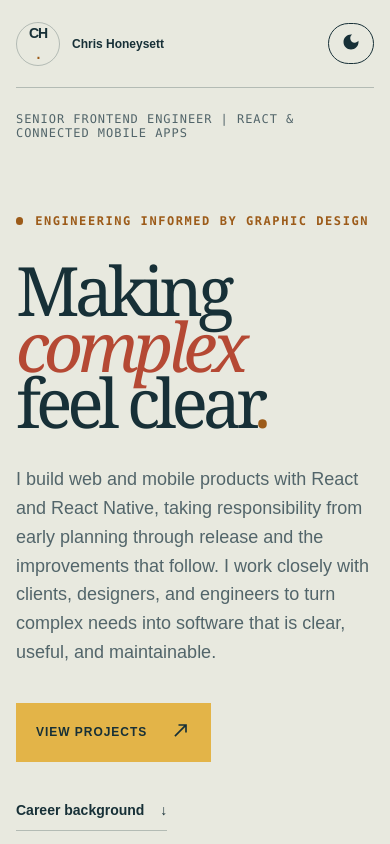
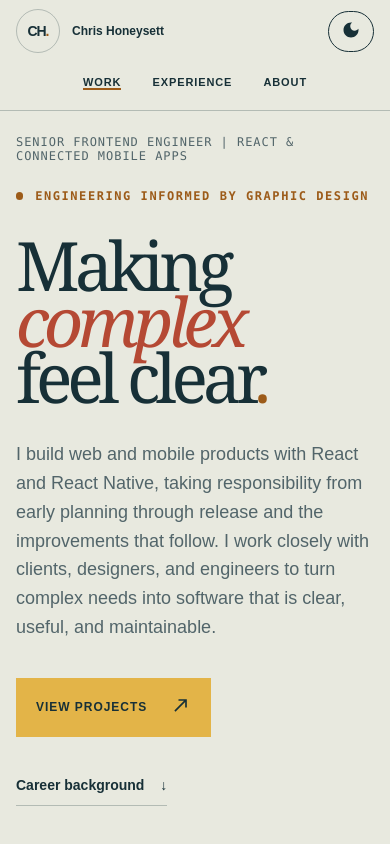
Before and after one commit to chrislhoneysett/chrishoneysett.dev, a Next.js app: page / in a window 390 px wide. Shown: the top 844 px of the page. Built offline with nearby package versions, Linux system fonts and the light colour scheme.

Commit message:
feat: enhance navigation with scroll detection and active section highlighting

```diff
--- a/src/app/globals.css
+++ b/src/app/globals.css
@@ -7,6 +7,7 @@
 
 html {
   scroll-behavior: smooth;
+  scroll-padding-top: var(--nav-height);
 }
 
 html,
--- a/src/app/page.tsx
+++ b/src/app/page.tsx
@@ -11,8 +11,8 @@ import styles from '@/components/home/HomeLayout.module.css'
 export default function Home() {
   return (
     <main id='top'>
+      <SiteNav />
       <div className={styles.shell}>
-        <SiteNav />
         <HeroSection />
       </div>
       <WorkSection />
--- a/src/app/theme.css
+++ b/src/app/theme.css
@@ -189,7 +189,7 @@
     --layout-section-space: var(--space-20);
     --layout-band-space: var(--space-20);
     --layout-column-gap: var(--space-8);
-    --nav-height: 5.5rem;
+    --nav-height: 5rem;
     --hero-min-height: 0;
     --hero-art-height: 24rem;
     --hero-stats-height: 7rem;
--- a/src/components/home/sections/Hero/Hero.module.css
+++ b/src/components/home/sections/Hero/Hero.module.css
@@ -53,7 +53,7 @@
   z-index: 1;
   padding-block: var(--space-12) var(--space-20);
   @media (max-width: 760px) {
-    padding-block: var(--space-12);
+    padding-block: 0 var(--space-12);
   }
 }
 
--- a/src/components/home/sections/Navigation/Navigation.module.css
+++ b/src/components/home/sections/Navigation/Navigation.module.css
@@ -1,12 +1,40 @@
 .nav {
-  width: min(calc(100% - 2 * var(--layout-gutter)), var(--layout-max-width));
+  position: sticky;
+  top: 0;
+  z-index: 20;
+  width: 100%;
   margin-inline: auto;
   min-height: var(--nav-height);
+  padding-inline: max(
+    var(--layout-gutter),
+    calc((100% - var(--layout-max-width)) / 2)
+  );
   display: flex;
   align-items: center;
   justify-content: space-between;
   gap: var(--space-8);
   border-bottom: var(--border-thin) solid var(--color-hero-border);
+  background: var(--color-hero);
+
+  @media (max-width: 760px) {
+    display: grid;
+    grid-template-columns: minmax(0, 1fr);
+    grid-template-rows: 46px 24px;
+    row-gap: var(--space-4);
+    min-height: 0;
+    padding-top: var(--space-2);
+    padding-bottom: var(--space-4);
+    transition:
+      grid-template-rows var(--motion-slow) var(--motion-ease),
+      padding-top var(--motion-slow) var(--motion-ease);
+  }
+
+  &[data-scroll-mode='scrolled'] {
+    @media (max-width: 760px) {
+      grid-template-rows: 0px 24px;
+      padding-top: 0;
+    }
+  }
 
   & a:hover {
     color: var(--color-highlight-strong);
@@ -22,6 +50,10 @@
   white-space: nowrap;
 }
 
+.navIdentity {
+  display: contents;
+}
+
 .mark {
   width: 2.75rem;
   height: 2.75rem;
@@ -31,10 +63,14 @@
   border-radius: var(--radius-round);
   font-size: var(--font-size-sm);
   letter-spacing: var(--tracking-mark);
+}
 
-  & span {
-    color: var(--color-highlight-strong);
-  }
+.markInitials {
+  white-space: nowrap;
+}
+
+.markPeriod {
+  color: var(--color-highlight-strong);
 }
 
 .navLinks,
@@ -45,13 +81,77 @@
 }
 
 .navLinks {
-  font-size: var(--font-size-xs);
+  position: absolute;
+  left: 50%;
+  font-size: var(--font-size-sm);
   font-weight: var(--font-weight-bold);
   letter-spacing: var(--tracking-meta);
   text-transform: uppercase;
+  transform: translateX(-50%);
+
+  & a {
+    position: relative;
+    padding-block: var(--space-2);
+  }
+
+  & a::after {
+    position: absolute;
+    right: 0;
+    bottom: 0;
+    left: 0;
+    height: 2px;
+    background: var(--color-highlight-strong);
+    content: '';
+    transform: scaleX(0);
+    transform-origin: left;
+    transition: transform var(--motion-slow) var(--motion-ease);
+  }
+
+  & .activeLink::after {
+    transform: scaleX(1);
+  }
 
   @media (max-width: 760px) {
-    display: none;
+    position: static;
+    display: flex;
+    min-height: 0;
+    overflow: hidden;
+    width: 100%;
+    visibility: visible;
+    justify-content: center;
+    gap: clamp(var(--space-5), 8vw, var(--space-8));
+    padding: 0;
+    font-size: 0.6875rem;
+    transform: none;
+
+    & a {
+      padding-block: 2px;
+    }
+  }
+}
+
+.navIdentity {
+  @media (max-width: 760px) {
+    display: flex;
+    min-height: 0;
+    overflow: hidden;
+    align-items: center;
+    justify-content: space-between;
+    transition:
+      opacity var(--motion-slow) var(--motion-ease),
+      transform var(--motion-slow) var(--motion-ease),
+      visibility 0s linear;
+  }
+}
+
+.nav[data-scroll-mode='scrolled'] {
+  & .navIdentity {
+    @media (max-width: 760px) {
+      opacity: 0;
+      pointer-events: none;
+      transform: translateY(-0.5rem);
+      transition-delay: 0s, 0s, var(--motion-slow);
+    }
   }
 }
 
--- a/src/components/home/sections/Navigation/SiteNav.tsx
+++ b/src/components/home/sections/Navigation/SiteNav.tsx
@@ -1,23 +1,101 @@
+'use client'
+
+import { useEffect, useState } from 'react'
 import { ThemeToggle } from './ThemeToggle'
 import { ContactDialog } from '@/components/ContactDialog'
 import { profile } from '@/data/profile'
 import styles from './Navigation.module.css'
 
 export function SiteNav() {
+  const [activeSection, setActiveSection] = useState('')
+  const [scrollMode, setScrollMode] = useState<'top' | 'scrolled'>('top')
+
+  useEffect(() => {
+    const updateScrollMode = () => {
+      setScrollMode(window.scrollY <= 20 ? 'top' : 'scrolled')
+    }
+
+    updateScrollMode()
+    window.addEventListener('scroll', updateScrollMode, { passive: true })
+    return () => window.removeEventListener('scroll', updateScrollMode)
+  }, [])
+
+  useEffect(() => {
+    const sections = ['work', 'experience', 'about']
+      .map((id) => document.getElementById(id))
+      .filter((section): section is HTMLElement => section !== null)
+    const navHeight = document
+      .querySelector('nav[aria-label="Main navigation"]')
+      ?.getBoundingClientRect().height ?? 0
+    const activeOffset = window.innerWidth <= 760 ? 24 : Math.ceil(navHeight)
+
+    const observer = new IntersectionObserver(
+      (entries) => {
+        const visibleSections = entries
+          .filter((entry) => entry.isIntersecting)
+          .sort((a, b) => a.boundingClientRect.top - b.boundingClientRect.top)
+
+        if (visibleSections.length > 0) {
+          setActiveSection(visibleSections[0].target.id)
+        }
+      },
+      {
+        rootMargin: `-${activeOffset}px 0px -68% 0px`,
+        threshold: 0,
+      },
+    )
+
+    sections.forEach((section) => observer.observe(section))
+    return () => observer.disconnect()
+  }, [])
+
   return (
-    <nav className={styles.nav} aria-label='Main navigation'>
-      <a className={styles.wordmark} href='#top' aria-label={`${profile.name}, top of page`}>
-        <span className={styles.mark}>CH<span>.</span></span>
-        <span>{profile.name}</span>
-      </a>
+    <nav className={styles.nav} data-scroll-mode={scrollMode} aria-label='Main navigation'>
+      <div className={styles.navIdentity}>
+        <a
+          className={styles.wordmark}
+          href='#top'
+          aria-label={`${profile.name}, top of page`}
+        >
+          <span className={styles.mark} aria-hidden='true'>
+            <span className={styles.markInitials}>
+              CH<span className={styles.markPeriod}>.</span>
+            </span>
+          </span>
+          <span>{profile.name}</span>
+        </a>
+        <div className={styles.navEnd}>
+          <ThemeToggle />
+          <ContactDialog
+            id='nav-contact'
+            email={profile.email}
+            className={styles.navContact}
+            label="Let's talk"
+          />
+        </div>
+      </div>
       <div className={styles.navLinks}>
-        <a href='#work'>Work</a>
-        <a href='#experience'>Experience</a>
-        <a href='#about'>About</a>
-      </div>
-      <div className={styles.navEnd}>
-        <ThemeToggle />
-        <ContactDialog id='nav-contact' email={profile.email} className={styles.navContact} label="Let's talk" />
+        <a
+          className={activeSection === 'work' ? styles.activeLink : undefined}
+          href='#work'
+          aria-current={activeSection === 'work' ? 'location' : undefined}
+        >
+          Work
+        </a>
+        <a
+          className={activeSection === 'experience' ? styles.activeLink : undefined}
+          href='#experience'
+          aria-current={activeSection === 'experience' ? 'location' : undefined}
+        >
+          Experience
+        </a>
+        <a
+          className={activeSection === 'about' ? styles.activeLink : undefined}
+          href='#about'
+          aria-current={activeSection === 'about' ? 'location' : undefined}
+        >
+          About
+        </a>
       </div>
     </nav>
   )
```
Also changed, not shown: src/app/icon.svg (added).
